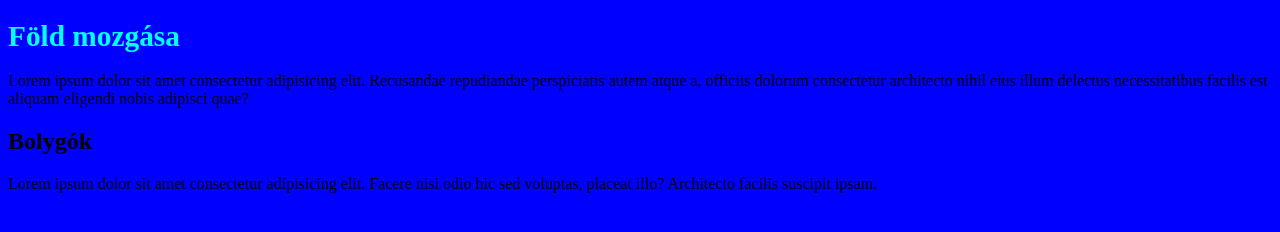
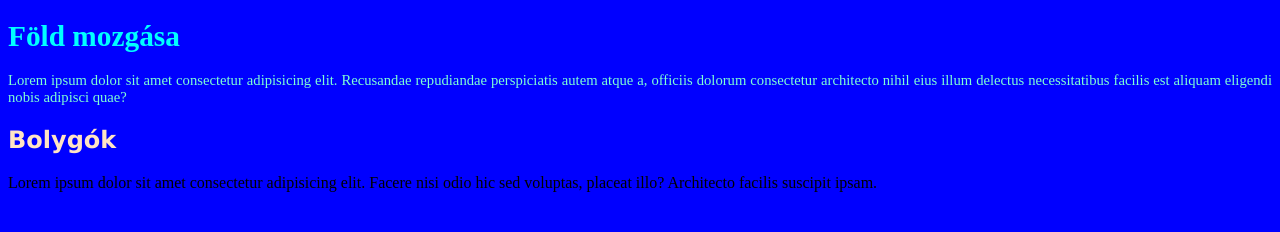
Before and after one commit to TrueMyFriend/tesztek, a plain HTML site: page index.html in a window 1280 px wide. Drawn offline with Linux system fonts and the light colour scheme.

Commit message:
style mod

```diff
--- a/style.css
+++ b/style.css
@@ -6,3 +6,14 @@ h1{
     color: aqua;
     font-size: 22pt;
 }
+
+h2{
+    font-family: Verdana, Geneva, Tahoma, sans-serif;
+    color: bisque;
+}
+
+.forma{
+    text-align: justify;
+    font-size: 11pt;
+    color: aquamarine;
+}
```
